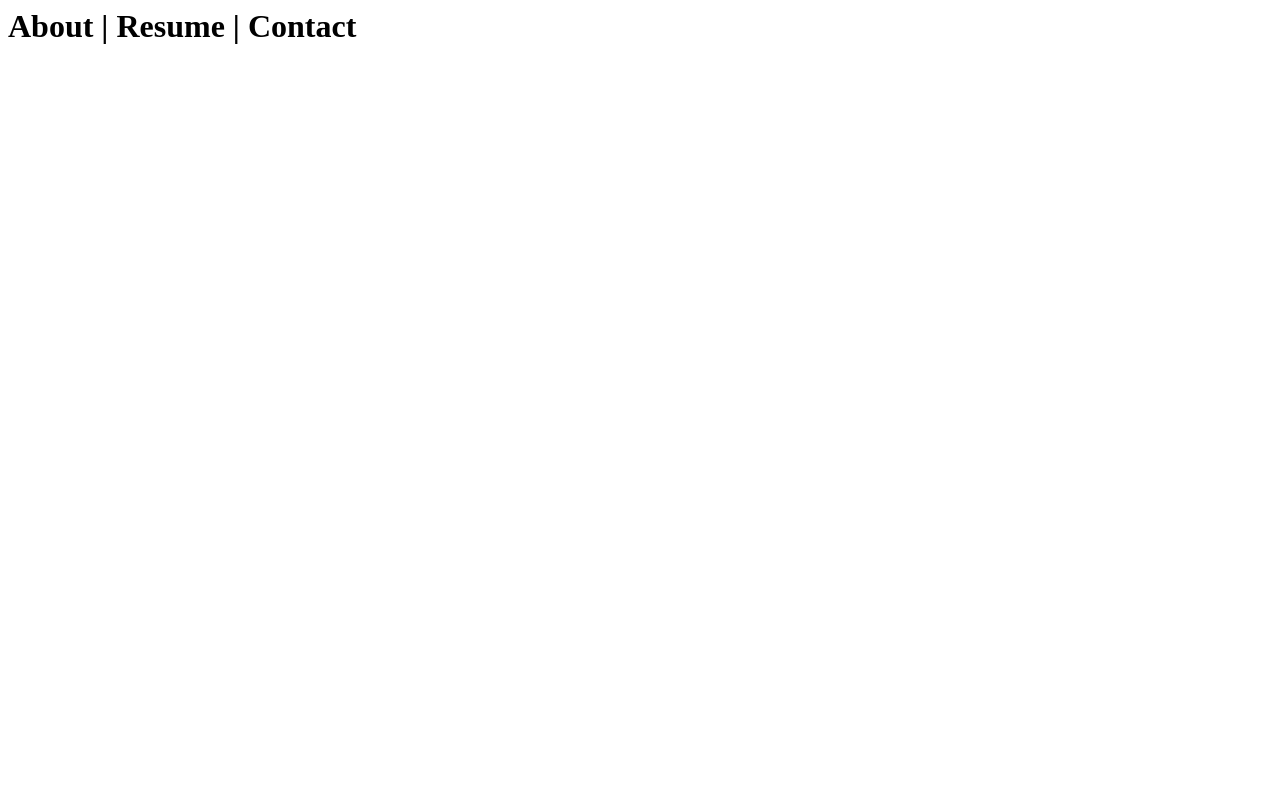
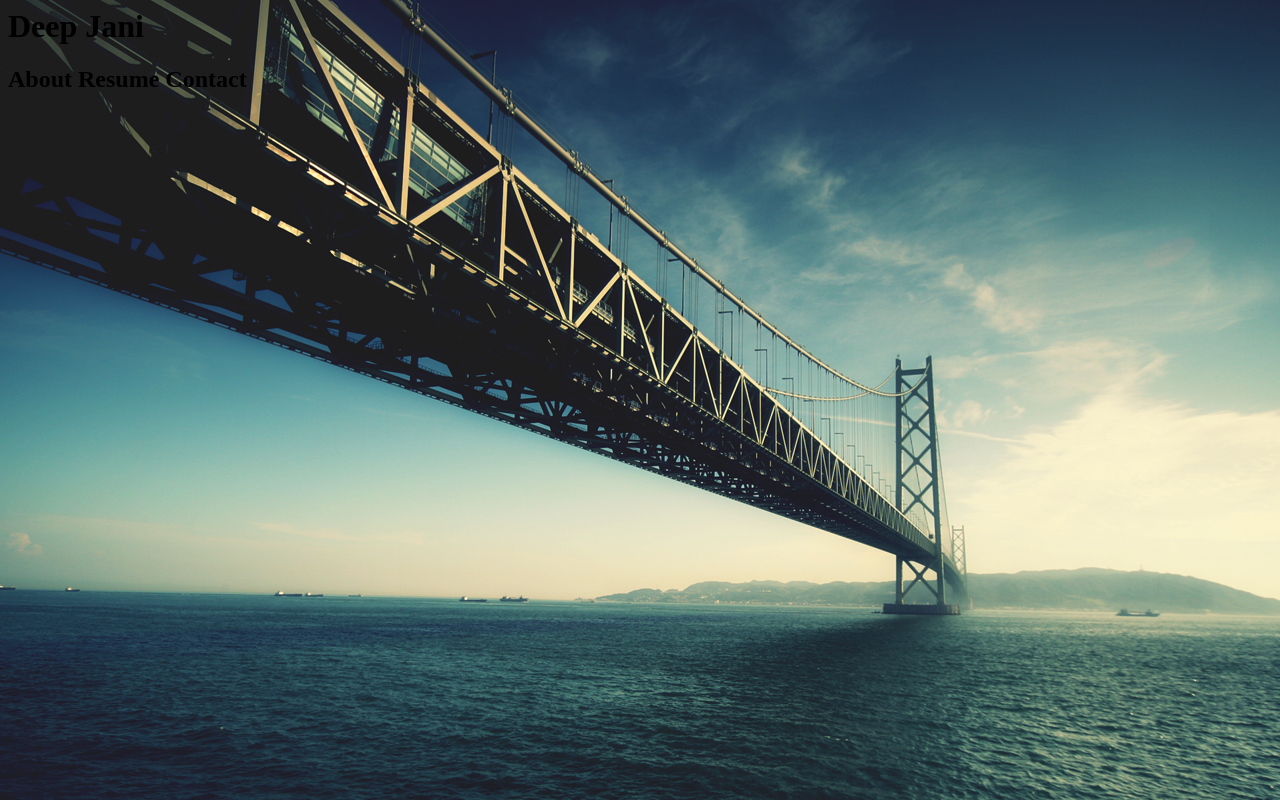
Before and after one commit to deepjani/deepjani.github.io, a plain HTML site: page index.html in a window 1280 px wide. Drawn offline with Linux system fonts and the light colour scheme.

Commit message:
Picture Changed

```diff
--- a/index.html
+++ b/index.html
@@ -3,13 +3,13 @@
 
 <head>
 	<link rel="StyleSheet" href="style.css" type="text/css">
-	<title class="deepjani"> Deep Jani </title>
 </head>
 
+
 <body>
-	<h1 class="Information"> About | Resume | Contact </h1>
 
-
+	<h1 class="deep"> Deep Jani </h1>
+	<h2 class="Information"> About     Resume     Contact </h2>
 
 </body>
 
--- a/style.css
+++ b/style.css
@@ -1 +1,6 @@
 /* this is css file */
+body {
+	background-image: url(bridge.jpeg);
+	background-position: left center;
+	background-attachment: fixed;
+}
```
Also changed, not shown: bridge.jpeg (added), sky.jpg (added).
